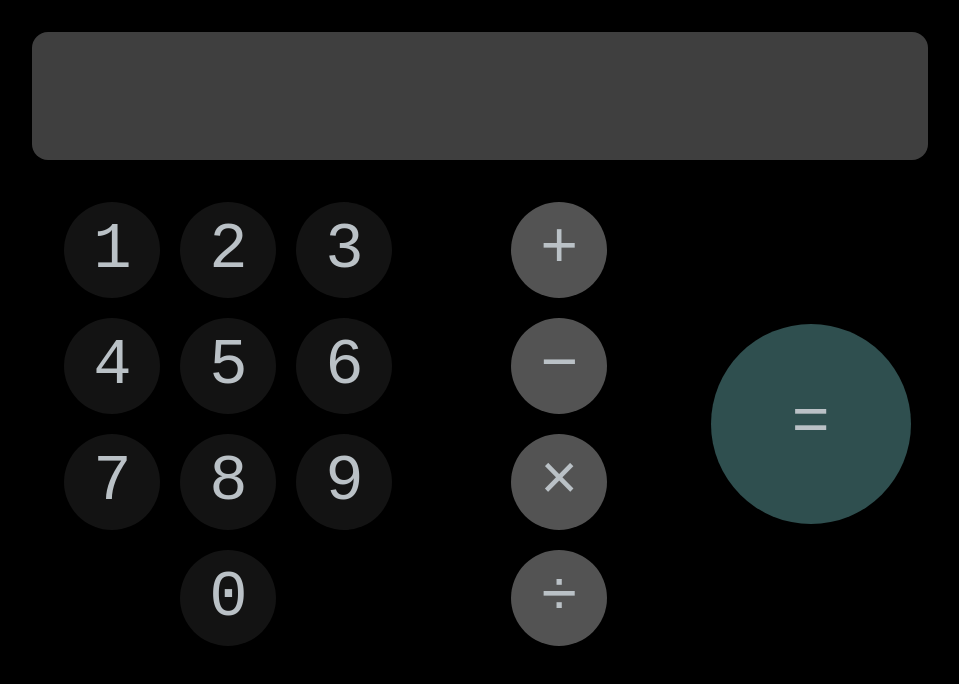
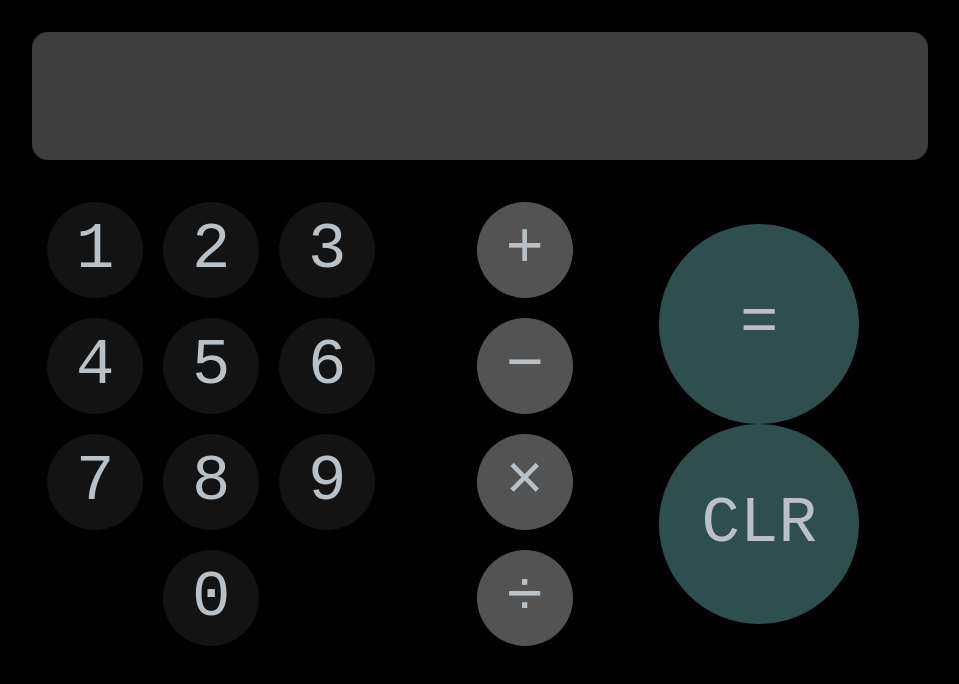
Before and after one commit to lucaslija/odin-calculator, a plain HTML site: page index.html in a window 1280 px wide. Shown: the whole page, without its empty margins (160-1119 px from the left). Drawn offline with Linux system fonts and the light colour scheme.

Commit message:
Added container div and clear button

```diff
--- a/index.html
+++ b/index.html
@@ -17,7 +17,10 @@
     <div id="buttons">
       <div id="digits"></div>
       <div id="functions"></div>
-      <button id="equals">=</button>
+      <div id="container">
+        <button id="equals">=</button>
+        <button id="clear">CLR</button>
+      </div>
     </div>
   </body>
 </html>
--- a/style.css
+++ b/style.css
@@ -84,8 +84,13 @@ button {
   height: 150px;
 } */
 
+#container {
+  display: flex;
+  flex-direction: column;
+  width: 30%;
+}
+
 #equals {
-  width: 20%;
   height: 200px;
   width: 200px;
   border-radius: 50%;
@@ -93,3 +98,12 @@ button {
   background-color: darkslategray;
   color: rgb(186, 193, 198);
 }
+
+#clear {
+  height: 200px;
+  width: 200px;
+  border-radius: 50%;
+  border: none;
+  background-color: darkslategray;
+  color: rgb(186, 193, 198);
+}
```
